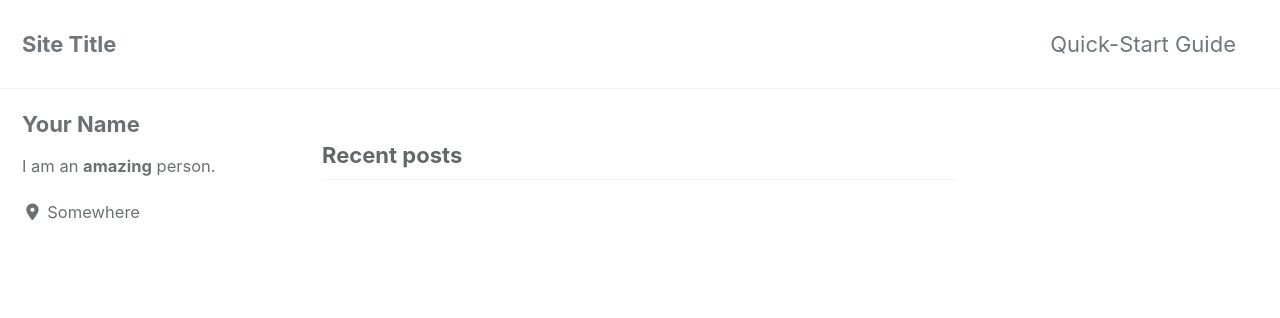
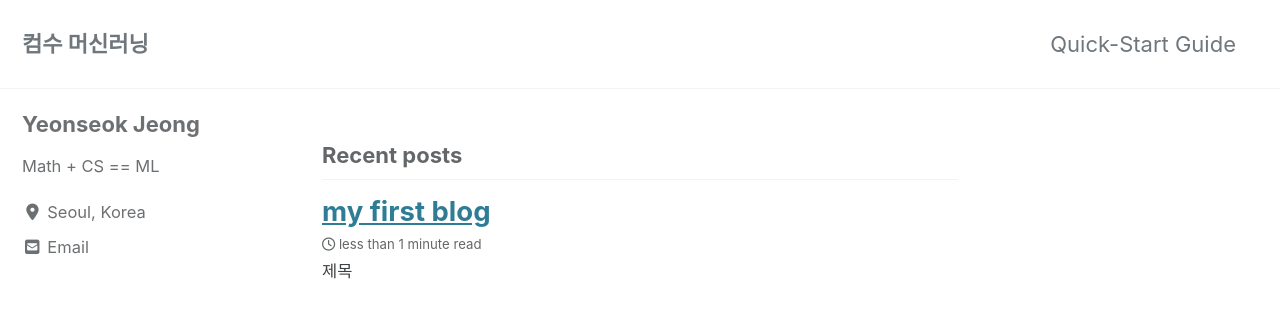
Before and after one commit to YeonseokJeong/yeonseok-jeong-cm.github.io, a Jekyll site: the page built from index.html, in a window 1280 px wide and 900 px high. Shown: the top 318 px of the window. Built offline with Jekyll 4.4.1, drawn with Linux system fonts in a browser that asks for light colours; cached includes are drawn as plain includes; nearby versions of some CDN libraries; the list of posts is cut into pages by our own code; some of the changed text lies outside the part shown.

Commit message:
update _config.yml

```diff
--- a/_config.yml
+++ b/_config.yml
@@ -16,14 +16,14 @@ minimal_mistakes_skin    : "default" # "air", "aqua", "contrast", "dark", "dirt"
 
 # Site Settings
 locale                   : "en-US"
-title                    : "Site Title"
+title                    : "컴수 머신러닝"
 title_separator          : "-"
 subtitle                 : # site tagline that appears below site title in masthead
-name                     : "yeonseok"
-description              : "An amazing website."
+name                     : "IntelligentCM"
+description              : "Mathematics + Computer Science == Machine Learning"
 url                      : "https://yeonseok-jeong-cm.github.io"
 baseurl                  : # the subpath of your site, e.g. "/blog"
-repository               : # GitHub username/repo-name e.g. "mmistakes/minimal-mistakes"
+repository               : "yeonseok-jeong-cm/yeonseok-jeong-cm.github.io" # GitHub username/repo-name e.g.
 teaser                   : # path of fallback teaser image, e.g. "/assets/images/500x300.png"
 logo                     : # path of logo image to display in the masthead, e.g. "/assets/images/88x88.png"
 masthead_title           : # overrides the website title displayed in the masthead, use " " for no title
@@ -93,11 +93,11 @@ analytics:
 
 # Site Author
 author:
-  name             : "Your Name"
+  name             : "Yeonseok Jeong"
   avatar           : # path of avatar image, e.g. "/assets/images/bio-photo.jpg"
-  bio              : "I am an **amazing** person."
-  location         : "Somewhere"
-  email            :
+  bio              : "Math + CS == ML"
+  location         : "Seoul, Korea"
+  email            :  "jys3116@gmail.com"
   links:
     - label: "Email"
       icon: "fas fa-fw fa-envelope-square"
@@ -112,7 +112,7 @@ author:
       icon: "fab fa-fw fa-facebook-square"
       # url: "https://facebook.com/"
     - label: "GitHub"
-      icon: "fab fa-fw fa-github"
+      icon: "https://github.com/yeonseok-jeong-cm/"
       # url: "https://github.com/"
     - label: "Instagram"
       icon: "fab fa-fw fa-instagram"
--- /dev/null
+++ b/_includes/mathjax_support.html
@@ -0,0 +1,6 @@
+<script type="text/x-mathjax-config">
+    MathJax.Hub.Config({
+        tex2jax: {inlineMath: [['$','$'], ['\\(','\\)']]}
+    });
+</script>
+<script src="https://cdn.mathjax.org/mathjax/latest/MathJax.js?config=TeX_AMS-MML_HTMLorMML"></script>
--- a/_layouts/default.html
+++ b/_layouts/default.html
@@ -12,6 +12,8 @@
   <head>
     {% include head.html %}
     {% include head/custom.html %}
+
+    {% include mathjax_support.html %}
   </head>
 
   <body class="layout--{{ page.layout | default: layout.layout }}{% if page.classes or layout.classes %}{{ page.classes | default: layout.classes | join: ' ' | prepend: ' ' }}{% endif %}">
--- /dev/null
+++ b/_posts/2020-03-23-hello.md
@@ -0,0 +1,11 @@
+---
+title: "my first blog"
+category:
+    - hello
+tag:
+    - hello
+toc: true
+author_profile: true
+---
+
+# 제목
```
